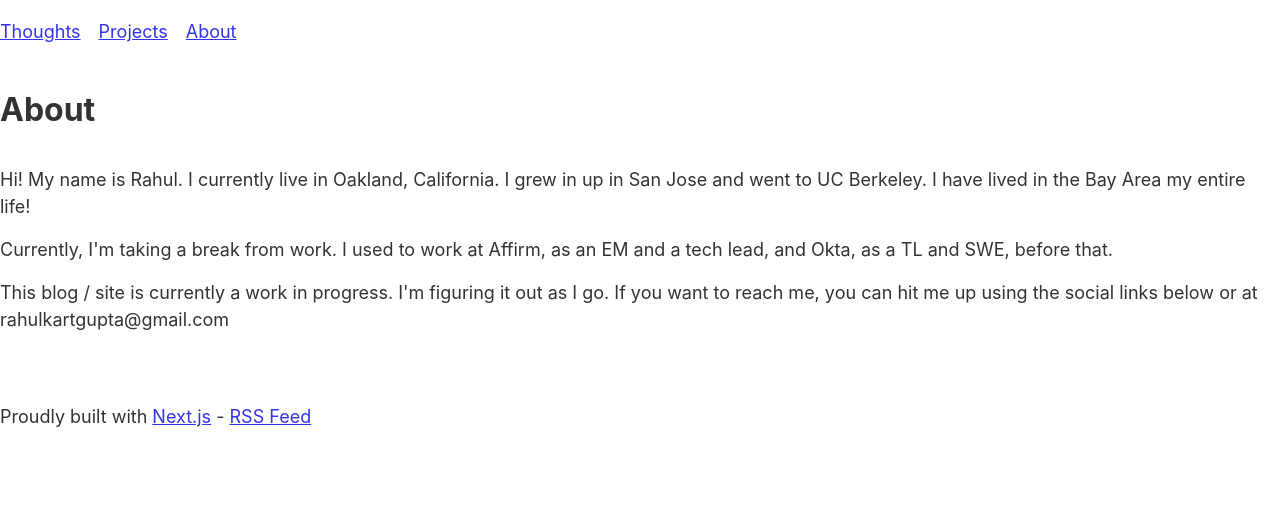
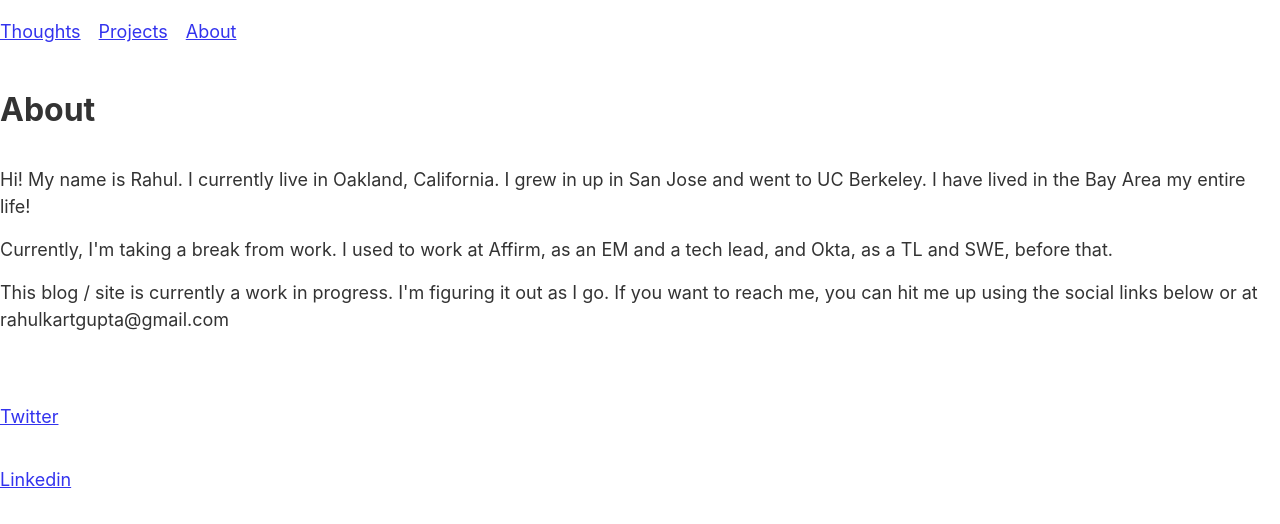
Before and after one commit to rahulkgupta/personal, a Next.js app: page /about in a window 1280 px wide. Shown: the top 524 px of the page. Built offline with nearby package versions, Linux system fonts and the light colour scheme; what babel-plugin-preval would draw is missing.

Commit message:
update footer

```diff
--- a/components/footer.js
+++ b/components/footer.js
@@ -1,10 +1,8 @@
 function Footer() {
   return (
     <footer>
-      <p>
-        Proudly built with <a href="https://nextjs.org">Next.js</a> -{' '}
-        <a href="/feed.json">RSS Feed</a>
-      </p>
+      <p><a href="https://twitter.com/rahulkartgupta">Twitter</a></p>
+      <p><a href="https://www.linkedin.com/in/rahulkartgupta/">Linkedin</a></p>
       <style jsx>{`
         footer {
           padding: 1em 0;
```
